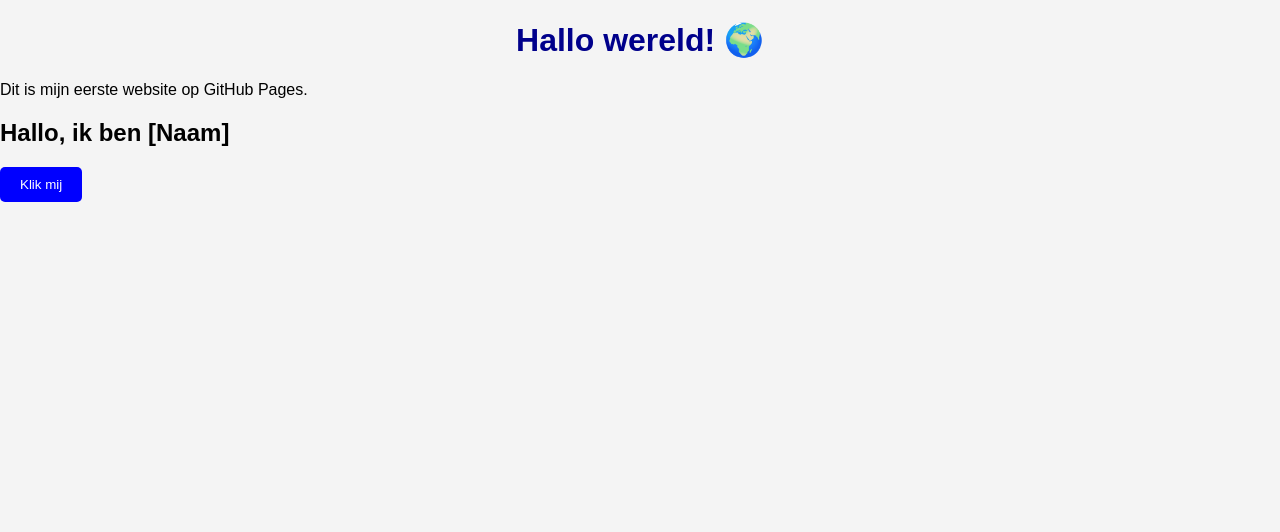
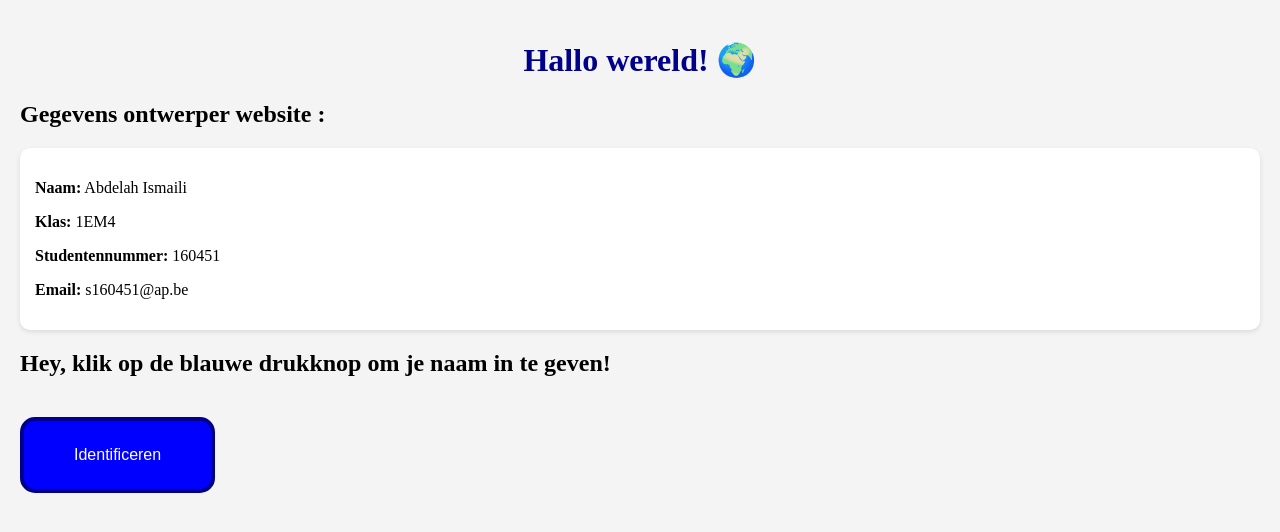
Before and after one commit to AbdelahIsm/Abdelahism.github.io, a plain HTML site: page index.html in a window 1280 px wide. Drawn offline with Linux system fonts and the light colour scheme.

Commit message:
Update index.html

```diff
--- a/index.html
+++ b/index.html
@@ -1,13 +1,14 @@
 <!DOCTYPE html>
 <html>
 <head>
-    <title>Mijn Portfolio</title>
+    <title> Abdelah Ismaili's first website!</title>
     <style>
         /* BASISSTYLING */
         body {
-            font-family: Arial;
+            font-family: Aptos;
             margin: 0;
             background-color: #f4f4f4;
+            padding: 20px;
         }
 
         /* HOOFDTITEL */
@@ -17,33 +18,63 @@
         }
 
         /* KNOP STYLING */
-        .btn {
+        .btn1 {
             background: blue;
             color: white;
-            padding: 10px 20px;
-            border: none;
-            border-radius: 5px;
+            padding: 25px 50px;
+            border: 4px solid darkblue;
+            border-radius: 15px;
+            font-size: 16px;
+            cursor: pointer;
+            margin-top: 20px;
+        }
+
+        .btn1:hover {
+            background: darkblue;
+        }
+
+        /* STUDENT INFO STYLING */
+        .student-info {
+            background-color: white;
+            padding: 15px;
+            border-radius: 10px;
+            margin: 20px 0;
+            box-shadow: 0 2px 5px rgba(0,0,0,0.1);
         }
     </style>
 </head>
 <body>
     <!-- HOOFDSECTIE -->
     <h1>Hallo wereld! 🌍</h1>
-    <p>Dit is mijn eerste website op GitHub Pages.</p>
+    <h2> Gegevens ontwerper website : </h2>
+
+    <div class="student-info">
+        <p><strong>Naam:</strong> Abdelah Ismaili</p>
+        <p><strong>Klas:</strong> 1EM4</p>
+        <p><strong>Studentennummer:</strong> 160451</p>
+        <p><strong>Email:</strong> s160451@ap.be</p>
+    </div>
 
     <!-- PORTFOLIO SECTIE -->
-    <h2>Hallo, ik ben [Naam]</h2>
-    <button class="btn">Klik mij</button>
+    <h2>Hey, klik op de blauwe drukknop om je naam in te geven!</h2>
+    <button class="btn1" id="greetButton">Identificeren</button>
 
     <script>
         // Laat een welkomstbericht zien in de console
         console.log("Pagina geladen!");
 
-        /* To-do: Interactieve functies
-        document.querySelector('.btn').addEventListener('click', () => {
-            alert('Knop geklikt!');
+        // Interactieve functie voor de knop
+        document.getElementById('greetButton').addEventListener('click', function() {
+            // Vraag de naam van de bezoeker
+            const userName = prompt("Hallo! Wat is je naam?");
+
+            // Controleer of de gebruiker iets heeft ingevuld
+            if (userName) {
+                alert("Welkom " + userName + "! Leuk dat je er bent!");
+            } else {
+                alert("Welkom, u zal verder gaan als een anonieme bezoeker!");
+            }
         });
-        */
     </script>
 </body>
 </html>
```
